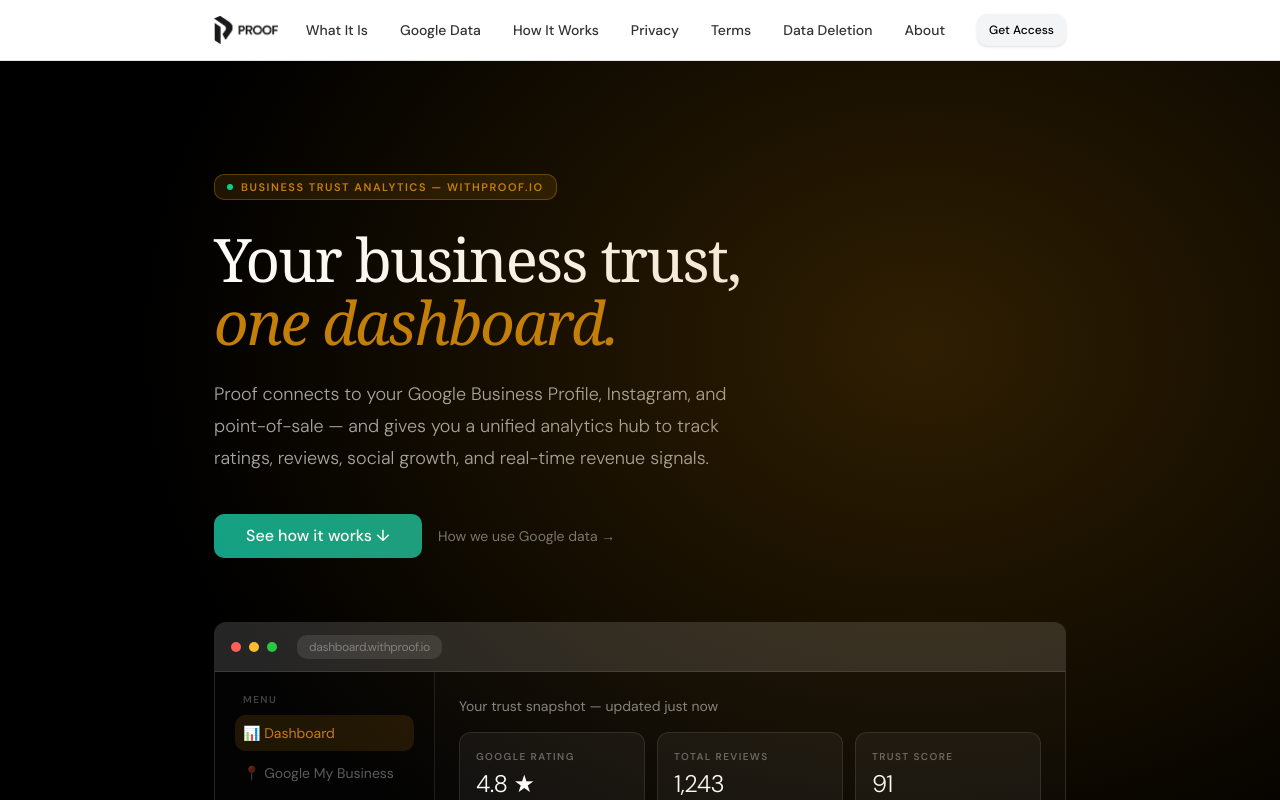
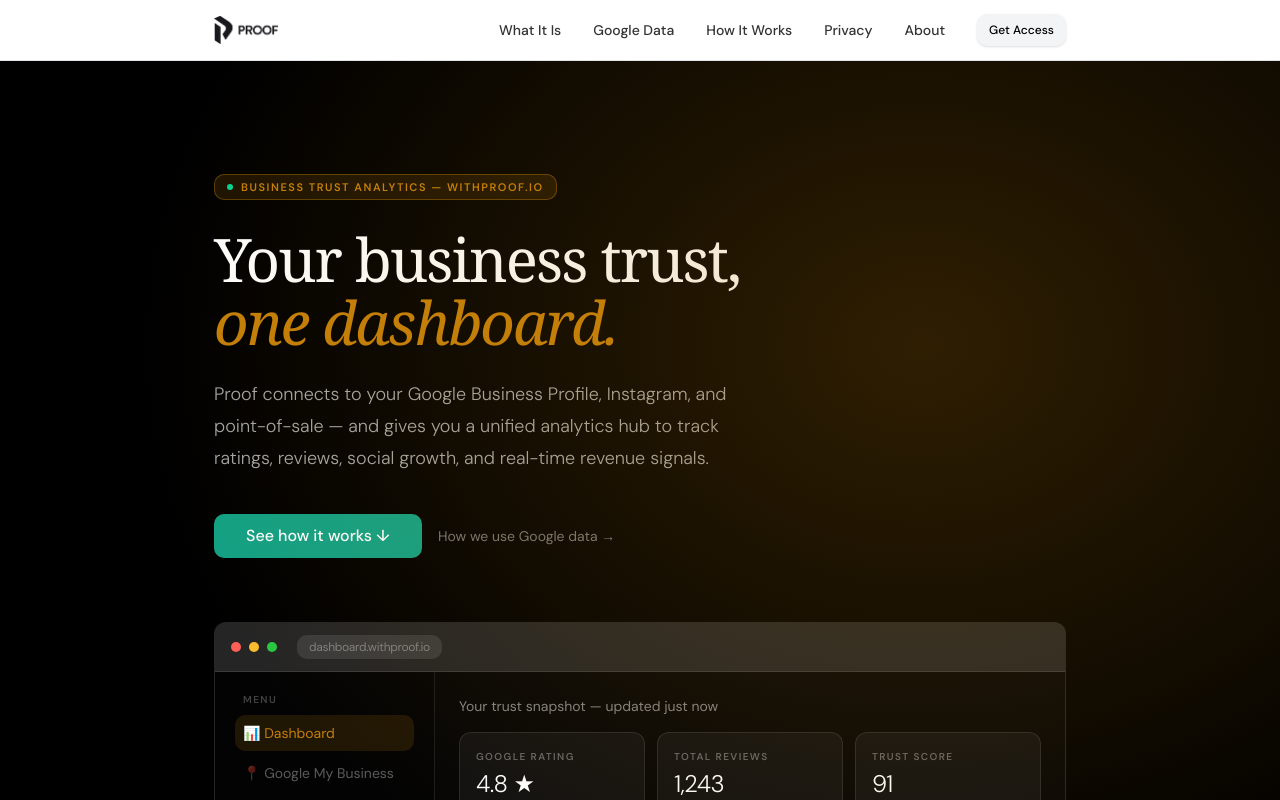
Before and after one commit to ManiPrithvi7/proof-landing-page, a Next.js app: page / in a window 1280 px wide. Shown: the top 800 px of the page. Built offline with nearby package versions, Linux system fonts and the light colour scheme; no server answers.

Commit message:
fix: commented the term and data deletion route on nav bar

```diff
--- a/app/page.tsx
+++ b/app/page.tsx
@@ -10,8 +10,8 @@
 	{ href: '#google-data', label: 'Google Data', page: false },
 	{ href: '#how-it-works', label: 'How It Works', page: false },
 	{ href: '/privacy', label: 'Privacy', page: true },
-	{ href: '/terms', label: 'Terms', page: true },
-	{ href: '/delete-data', label: 'Data Deletion', page: true },
+	// { href: '/terms', label: 'Terms', page: true },
+	// { href: '/delete-data', label: 'Data Deletion', page: true },
 	{ href: '#about', label: 'About', page: false },
 ] as const
 
```
